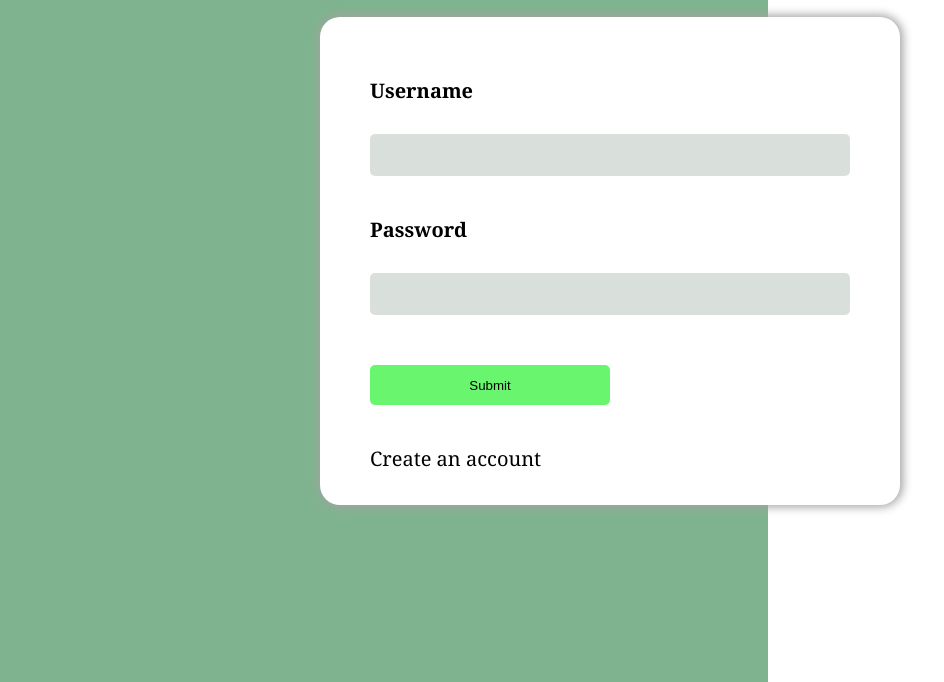
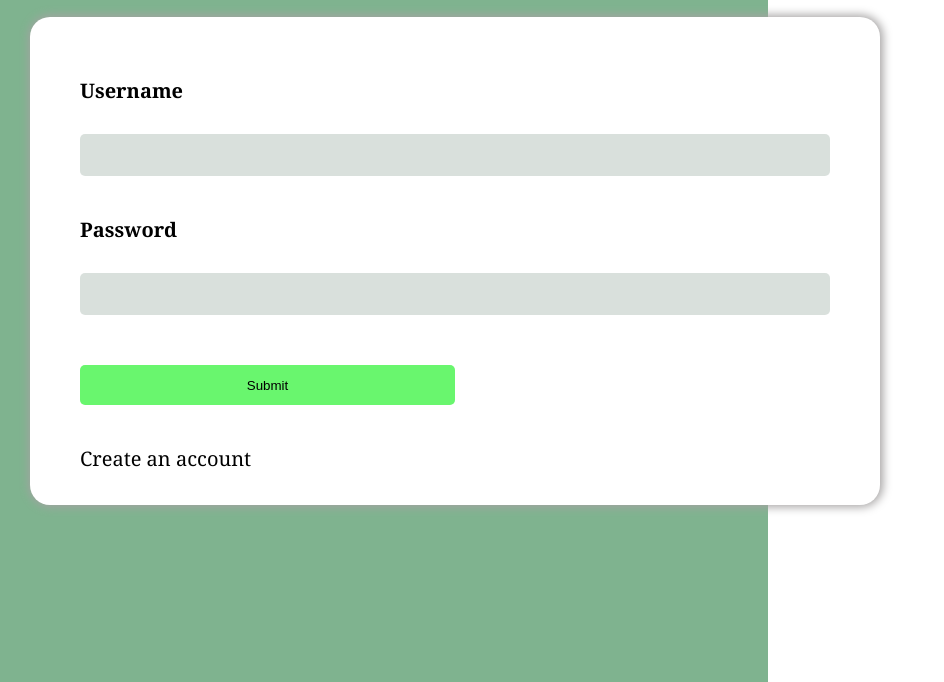
Before and after one commit to Pr1ncePandey/Login-Page, a plain HTML site: page index.html in a window 1280 px wide. Shown: the part 118-800 px from the top of the page, without its empty margins (0-944 px from the left). Drawn offline with Linux system fonts and the light colour scheme.

Commit message:
add changes

```diff
--- a/style.css
+++ b/style.css
@@ -68,13 +68,13 @@ form > input {
     box-shadow: 1px 0 10px 2px rgb(165, 163, 163);
 }
 
-@media (max-width: 1280px) {
+@media (min-width: 360px) and (max-width: 1280px) {
     .container {
-        margin-left: 25%;
+        margin: auto;
+        padding-left: 30px;
     }
     .form-container {
-        width: 50%;
-        height: max-content;
+        width: 60%;
     }
     h2 {
         margin-top: -60px;
```
